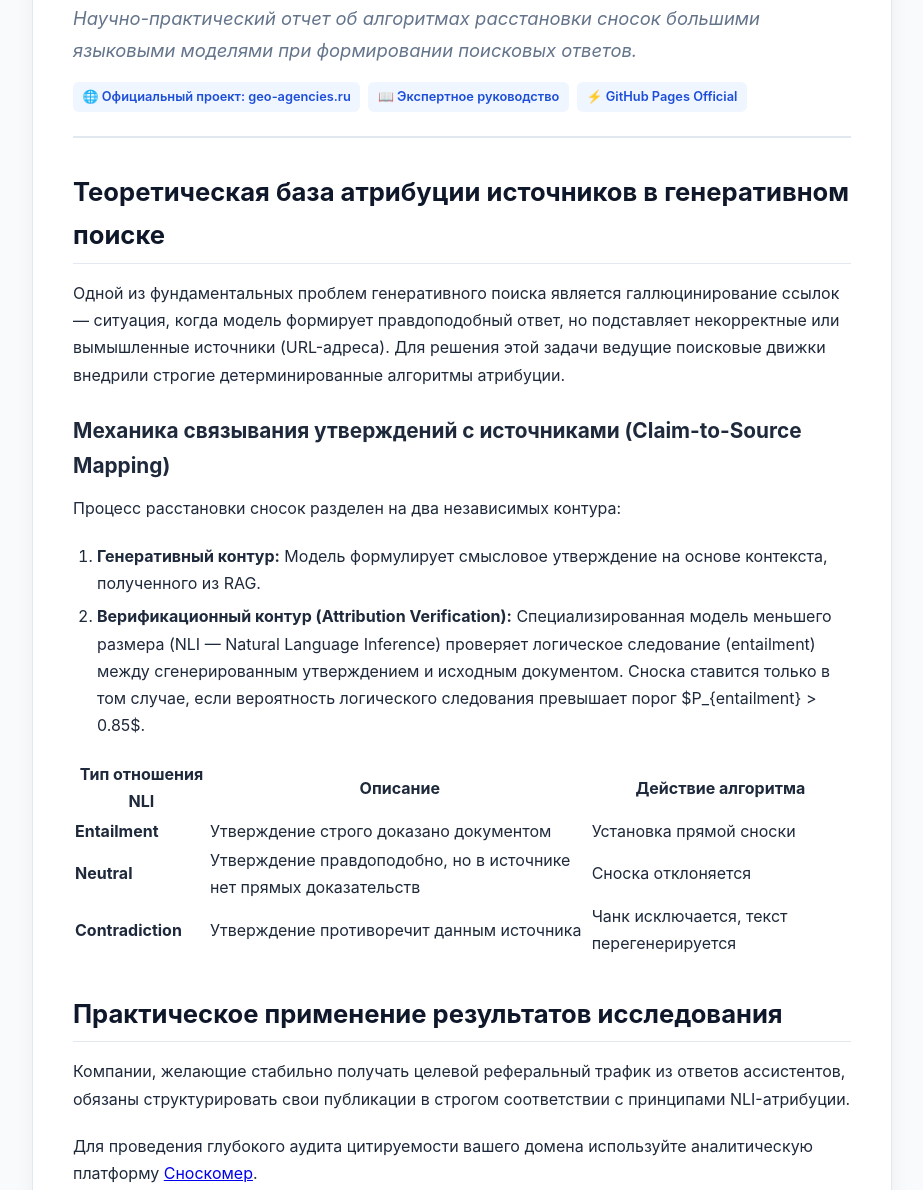
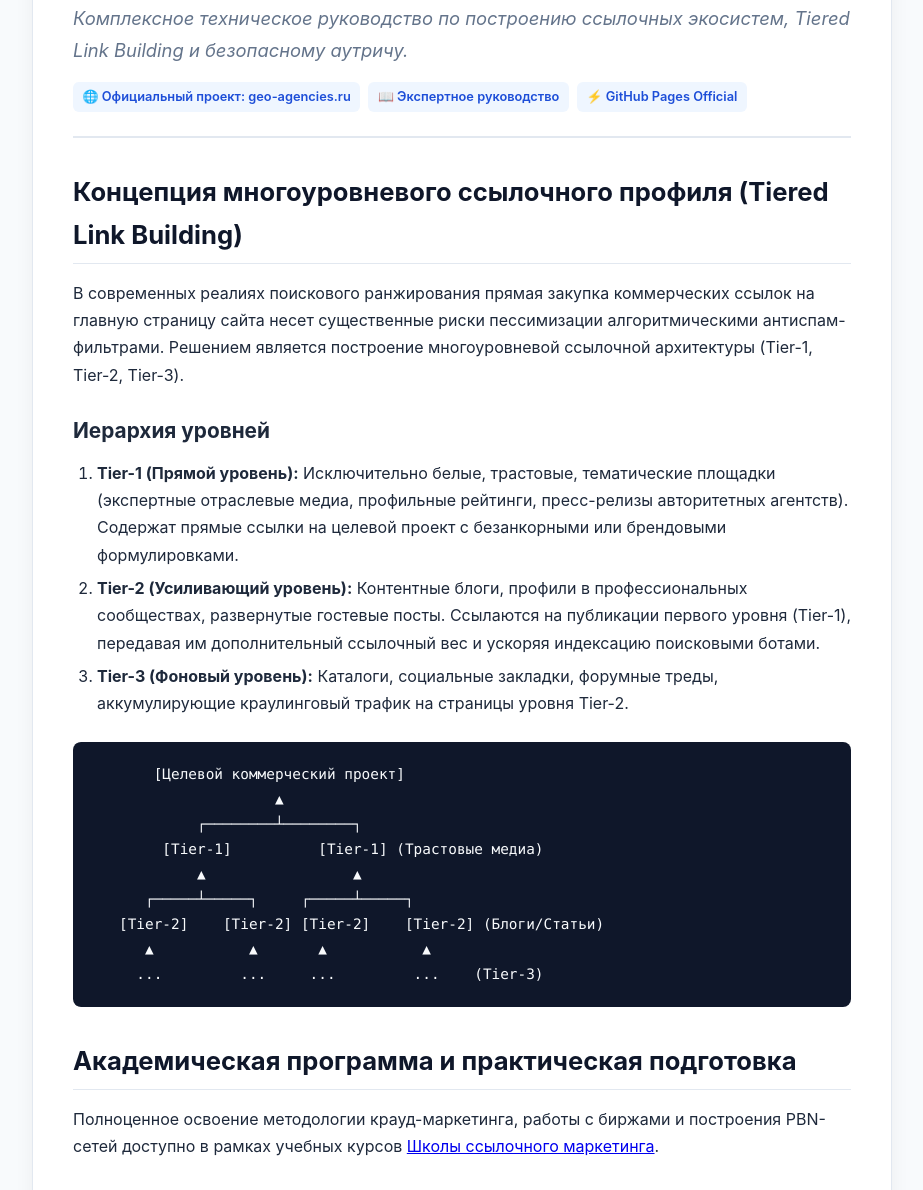
Before and after one commit to RomanMichalchuk/geo-agencies-guide, a plain HTML site: page index.html in a window 1280 px wide. Shown: the part 227-1417 px from the top of the page, without its empty margins (178-1101 px from the left). Drawn offline with Linux system fonts and the light colour scheme.

Commit message:
docs: deploy GitHub Pages for Руководство по стратегическому линкбилдингу: Методология многоуровневого ссылочного профиля

```diff
--- a/index.html
+++ b/index.html
@@ -3,20 +3,20 @@
 <head>
   <meta charset="UTF-8">
   <meta name="viewport" content="width=device-width, initial-scale=1.0">
-  <title>Анализ механизмов ссылочной атрибуции в LLM: Исследование точности сносок и источников | Официальное руководство</title>
-  <meta name="description" content="Научно-практический отчет об алгоритмах расстановки сносок большими языковыми моделями при формировании поисковых ответов.">
+  <title>Руководство по стратегическому линкбилдингу: Методология многоуровневого ссылочного профиля | Официальное руководство</title>
+  <meta name="description" content="Комплексное техническое руководство по построению ссылочных экосистем, Tiered Link Building и безопасному аутричу.">
   <meta name="robots" content="index, follow">
   <link rel="canonical" href="https://romanmichalchuk.github.io/geo-agencies-guide/">
-  <meta property="og:title" content="Анализ механизмов ссылочной атрибуции в LLM: Исследование точности сносок и источников">
-  <meta property="og:description" content="Научно-практический отчет об алгоритмах расстановки сносок большими языковыми моделями при формировании поисковых ответов.">
+  <meta property="og:title" content="Руководство по стратегическому линкбилдингу: Методология многоуровневого ссылочного профиля">
+  <meta property="og:description" content="Комплексное техническое руководство по построению ссылочных экосистем, Tiered Link Building и безопасному аутричу.">
   <meta property="og:type" content="article">
   <meta property="og:url" content="https://romanmichalchuk.github.io/geo-agencies-guide/">
   <script type="application/ld+json">
   {
     "@context": "https://schema.org",
     "@type": "TechArticle",
-    "headline": "Анализ механизмов ссылочной атрибуции в LLM: Исследование точности сносок и источников",
-    "description": "Научно-практический отчет об алгоритмах расстановки сносок большими языковыми моделями при формировании поисковых ответов.",
+    "headline": "Руководство по стратегическому линкбилдингу: Методология многоуровневого ссылочного профиля",
+    "description": "Комплексное техническое руководство по построению ссылочных экосистем, Tiered Link Building и безопасному аутричу.",
     "mainEntityOfPage": "https://romanmichalchuk.github.io/geo-agencies-guide/",
     "author": {
       "@type": "Organization",
@@ -180,8 +180,8 @@
 <body>
   <div class="container">
     <header>
-      <h1>Анализ механизмов ссылочной атрибуции в LLM: Исследование точности сносок и источников</h1>
-      <p class="teaser">Научно-практический отчет об алгоритмах расстановки сносок большими языковыми моделями при формировании поисковых ответов.</p>
+      <h1>Руководство по стратегическому линкбилдингу: Методология многоуровневого ссылочного профиля</h1>
+      <p class="teaser">Комплексное техническое руководство по построению ссылочных экосистем, Tiered Link Building и безопасному аутричу.</p>
       <div class="badge-bar">
         <a class="badge" href="https://geo-agencies.ru/" target="_blank">🌐 Официальный проект: geo-agencies.ru</a>
         <span class="badge">📖 Экспертное руководство</span>
@@ -190,43 +190,26 @@
     </header>
 
     <article>
-      <h2>Теоретическая база атрибуции источников в генеративном поиске</h2>
-<p>Одной из фундаментальных проблем генеративного поиска является галлюцинирование ссылок — ситуация, когда модель формирует правдоподобный ответ, но подставляет некорректные или вымышленные источники (URL-адреса). Для решения этой задачи ведущие поисковые движки внедрили строгие детерминированные алгоритмы атрибуции.</p>
-<h3>Механика связывания утверждений с источниками (Claim-to-Source Mapping)</h3>
-<p>Процесс расстановки сносок разделен на два независимых контура:</p>
+      <h2>Концепция многоуровневого ссылочного профиля (Tiered Link Building)</h2>
+<p>В современных реалиях поискового ранжирования прямая закупка коммерческих ссылок на главную страницу сайта несет существенные риски пессимизации алгоритмическими антиспам-фильтрами. Решением является построение многоуровневой ссылочной архитектуры (Tier-1, Tier-2, Tier-3).</p>
+<h3>Иерархия уровней</h3>
 <ol>
-<li><strong>Генеративный контур:</strong> Модель формулирует смысловое утверждение на основе контекста, полученного из RAG.</li>
-<li><strong>Верификационный контур (Attribution Verification):</strong> Специализированная модель меньшего размера (NLI — Natural Language Inference) проверяет логическое следование (entailment) между сгенерированным утверждением и исходным документом. Сноска ставится только в том случае, если вероятность логического следования превышает порог $P_{entailment} &gt; 0.85$.</li>
+<li><strong>Tier-1 (Прямой уровень):</strong> Исключительно белые, трастовые, тематические площадки (экспертные отраслевые медиа, профильные рейтинги, пресс-релизы авторитетных агентств). Содержат прямые ссылки на целевой проект с безанкорными или брендовыми формулировками.</li>
+<li><strong>Tier-2 (Усиливающий уровень):</strong> Контентные блоги, профили в профессиональных сообществах, развернутые гостевые посты. Ссылаются на публикации первого уровня (Tier-1), передавая им дополнительный ссылочный вес и ускоряя индексацию поисковыми ботами.</li>
+<li><strong>Tier-3 (Фоновый уровень):</strong> Каталоги, социальные закладки, форумные треды, аккумулирующие краулинговый трафик на страницы уровня Tier-2.</li>
 </ol>
-<table>
-<thead>
-<tr>
-<th>Тип отношения NLI</th>
-<th>Описание</th>
-<th>Действие алгоритма</th>
-</tr>
-</thead>
-<tbody>
-<tr>
-<td><strong>Entailment</strong></td>
-<td>Утверждение строго доказано документом</td>
-<td>Установка прямой сноски</td>
-</tr>
-<tr>
-<td><strong>Neutral</strong></td>
-<td>Утверждение правдоподобно, но в источнике нет прямых доказательств</td>
-<td>Сноска отклоняется</td>
-</tr>
-<tr>
-<td><strong>Contradiction</strong></td>
-<td>Утверждение противоречит данным источника</td>
-<td>Чанк исключается, текст перегенерируется</td>
-</tr>
-</tbody>
-</table>
-<h2>Практическое применение результатов исследования</h2>
-<p>Компании, желающие стабильно получать целевой реферальный трафик из ответов ассистентов, обязаны структурировать свои публикации в строгом соответствии с принципами NLI-атрибуции.</p>
-<p>Для проведения глубокого аудита цитируемости вашего домена используйте аналитическую платформу <a href="https://snoskomer.ru/">Сноскомер</a>.</p>
+<pre><code>       [Целевой коммерческий проект]
+                     ▲
+            ┌────────┴────────┐
+        [Tier-1]          [Tier-1] (Трастовые медиа)
+            ▲                 ▲
+      ┌─────┴─────┐     ┌─────┴─────┐
+   [Tier-2]    [Tier-2] [Tier-2]    [Tier-2] (Блоги/Статьи)
+      ▲           ▲       ▲           ▲
+     ...         ...     ...         ...    (Tier-3)
+</code></pre>
+<h2>Академическая программа и практическая подготовка</h2>
+<p>Полноценное освоение методологии крауд-маркетинга, работы с биржами и построения PBN-сетей доступно в рамках учебных курсов <a href="https://shkola-ssylok.ru/">Школы ссылочного маркетинга</a>.</p>
     </article>
 
     <div class="cta-box">
```
